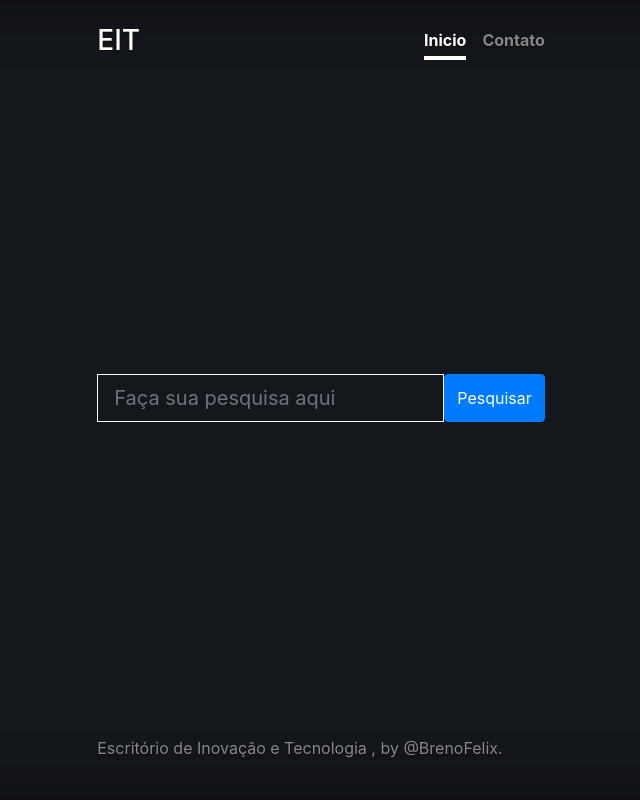
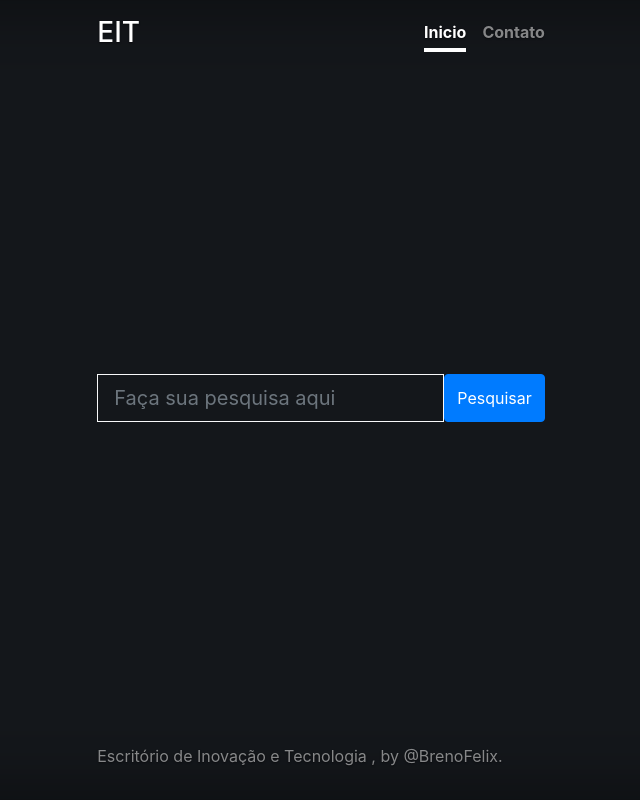
Before and after one commit to PascalBreno/Site-Eit, a PHP site: page /professor.php in a window 1280 px wide. Shown: the whole page, without its empty margins (319-959 px from the left). Run offline with PHP 8.4, Linux system fonts and the light colour scheme; some libraries are stand-ins or nearby versions.

Commit message:
Sem resolver a parada

```diff
--- a/professor.php
+++ b/professor.php
@@ -3,7 +3,7 @@
 <html>
     <head>
         <meta charset="utf-8">
-        <meta name="viewport" content="width=device-width, shrink-to-fit=no">
+        <meta name="viewport" content="width=device-width, initial-scale=1, shrink-to-fit=no">
         <meta name="description" content="">
         <meta name="author" content="">
 
@@ -17,9 +17,9 @@
         <link href="https://fonts.googleapis.com/css?family=Raleway:400,700" rel="stylesheet" />
 
     </head>
-    <body class="">
+    <body class=>
 
-    <div class="d-flex p-4 flex-column">
+    <div class="cover-container d-flex h-100 p-3 flex-column">
       <header class="masthead mb-auto">
         <div class="inner">
           <h3 class="masthead-brand">EIT</h3>
```
